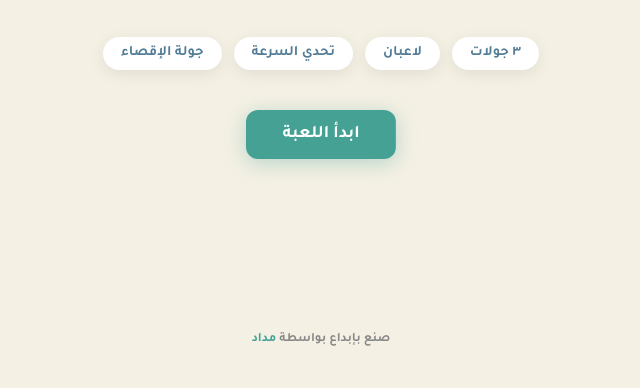
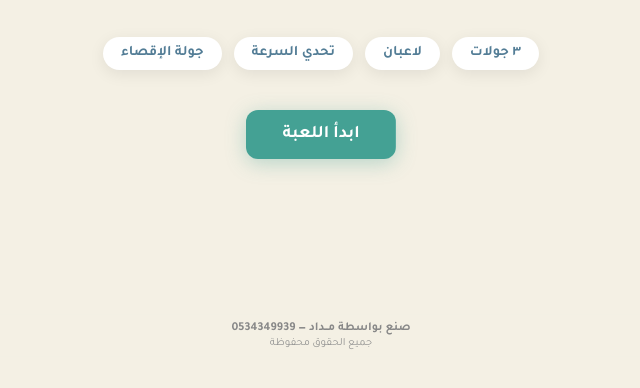
Before and after one commit to B9D0s/mosabagat_thgafiah, a website: page seen-jeem-game.html in a window 1280 px wide. Shown: the part 442-830 px from the top of the page, without its empty margins (319-959 px from the left). Before the commit the page ends 800 px from the top, so only its background shows below. Drawn offline with Linux system fonts and the light colour scheme.

Commit message:
Add questions merge and updates

```diff
--- a/seen-jeem-game.html
+++ b/seen-jeem-game.html
@@ -36,6 +36,7 @@ body {
   color: var(--dark);
   min-height: 100vh;
   overflow-x: hidden;
+  padding-bottom: 64px;
   display: flex;
   align-items: center;
   justify-content: center;
@@ -791,26 +792,27 @@ h3 { font-size: 1.2rem; font-weight: 700; }
 /* ============================================
    FOOTER
    ============================================ */
-.medad-footer {
+.credit-footer {
   position: fixed;
   bottom: 0;
   left: 0;
   right: 0;
+  display: flex;
+  flex-direction: column;
+  align-items: center;
+  justify-content: center;
+  gap: 2px;
   text-align: center;
-  padding: 10px;
-  font-size: 0.8rem;
-  font-weight: 600;
+  padding: 8px 10px;
+  font-size: 0.76rem;
   color: var(--gray);
-  background: rgba(244,240,228,0.9);
+  background: rgba(244,240,228,0.92);
   backdrop-filter: blur(8px);
   z-index: 100;
 }
 
-.medad-footer a {
-  color: var(--accent);
-  text-decoration: none;
-  font-weight: 700;
-}
+.credit-footer .credit-by { font-weight: 600; }
+.credit-footer .credit-rights { font-size: 11px; opacity: 0.9; }
 
 /* ============================================
    RESPONSIVE
@@ -932,8 +934,9 @@ h3 { font-size: 1.2rem; font-weight: 700; }
 <div class="feedback-toast" id="feedbackToast"></div>
 
 <!-- Footer -->
-<div class="medad-footer">
-  صنع بإبداع بواسطة <a href="#">مداد</a>
+<div class="credit-footer">
+  <span class="credit-by">صنع بواسطة مــداد — 0534349939</span>
+  <span class="credit-rights">جميع الحقوق محفوظة</span>
 </div>
 
 <script>
```
Also changed, not shown: seen-jeem-teams.html (+16 -6 lines).
